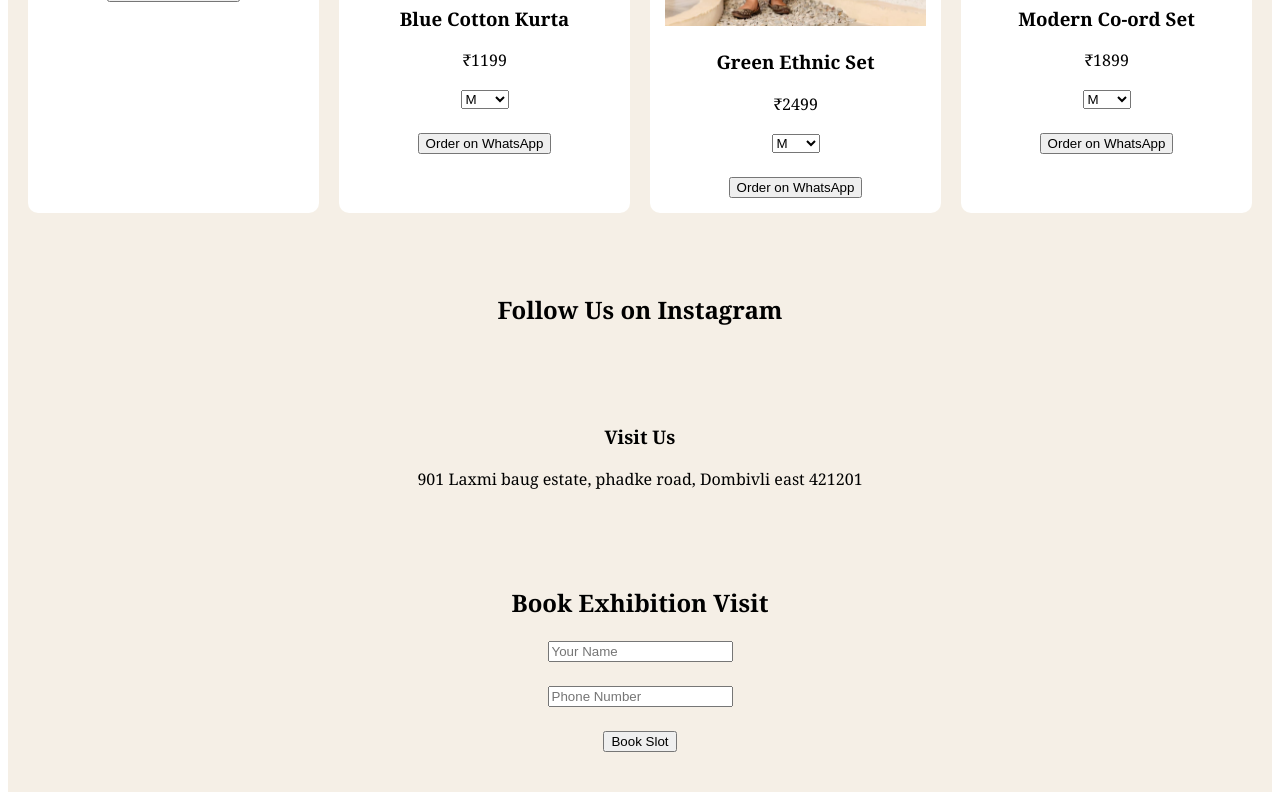
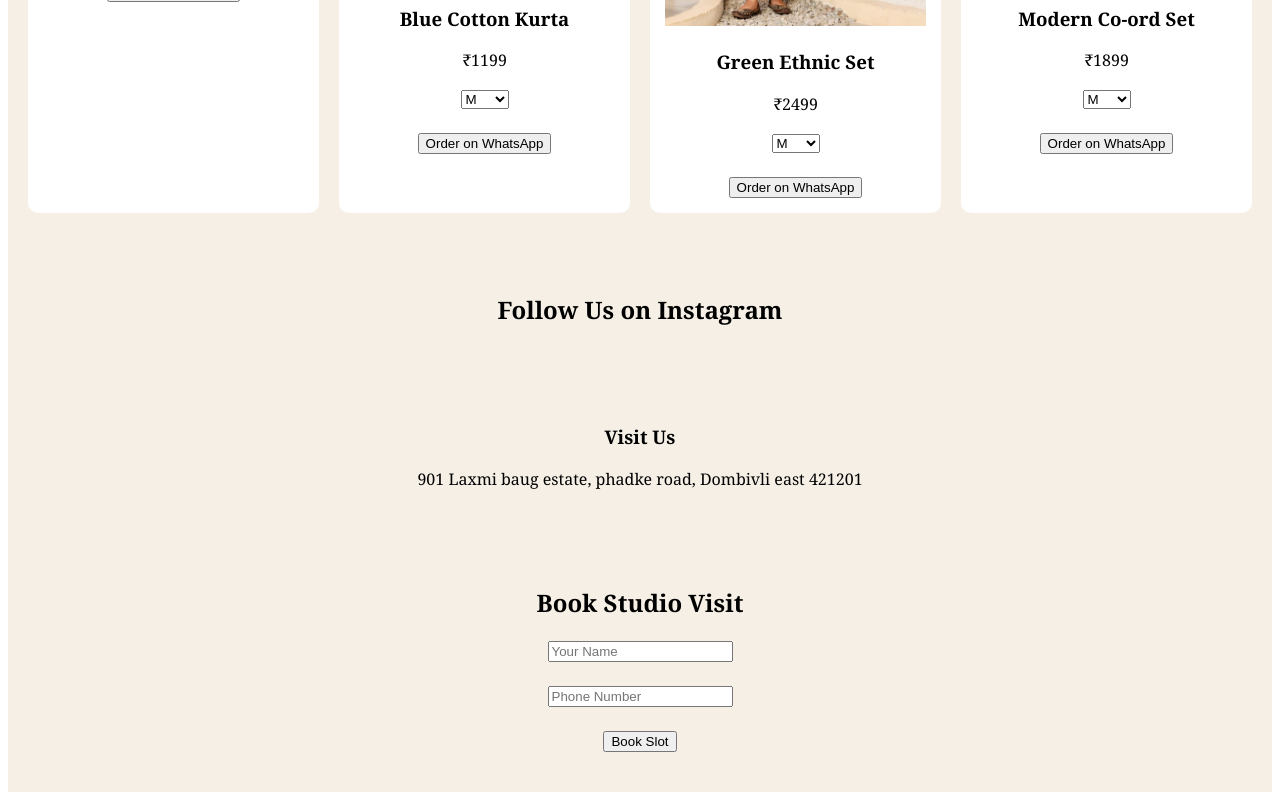
Before and after one commit to cottonkonnect/cotton-konnect, a Next.js app: page / in a window 1280 px wide. Shown: the part 1866-2666 px from the top of the page. Built offline with nearby package versions, Linux system fonts and the light colour scheme.

Commit message:
Update index.js

```diff
--- a/pages/index.js
+++ b/pages/index.js
@@ -104,9 +104,9 @@ const products = [
           <p>901 Laxmi baug estate, phadke road, Dombivli east 421201</p>
         </div>
 
-        {/* BOOK EXHIBITION */}
+        {/* BOOK STUDIO APPOINTMENT */}
         <div style={{ padding: "40px", textAlign: "center" }}>
-          <h2>Book Exhibition Visit</h2>
+          <h2>Book Studio Visit</h2>
           <form action="https://formspree.io/f/your-id" method="POST">
             <input placeholder="Your Name" name="name" required /><br /><br />
             <input placeholder="Phone Number" name="phone" required /><br /><br />
```
